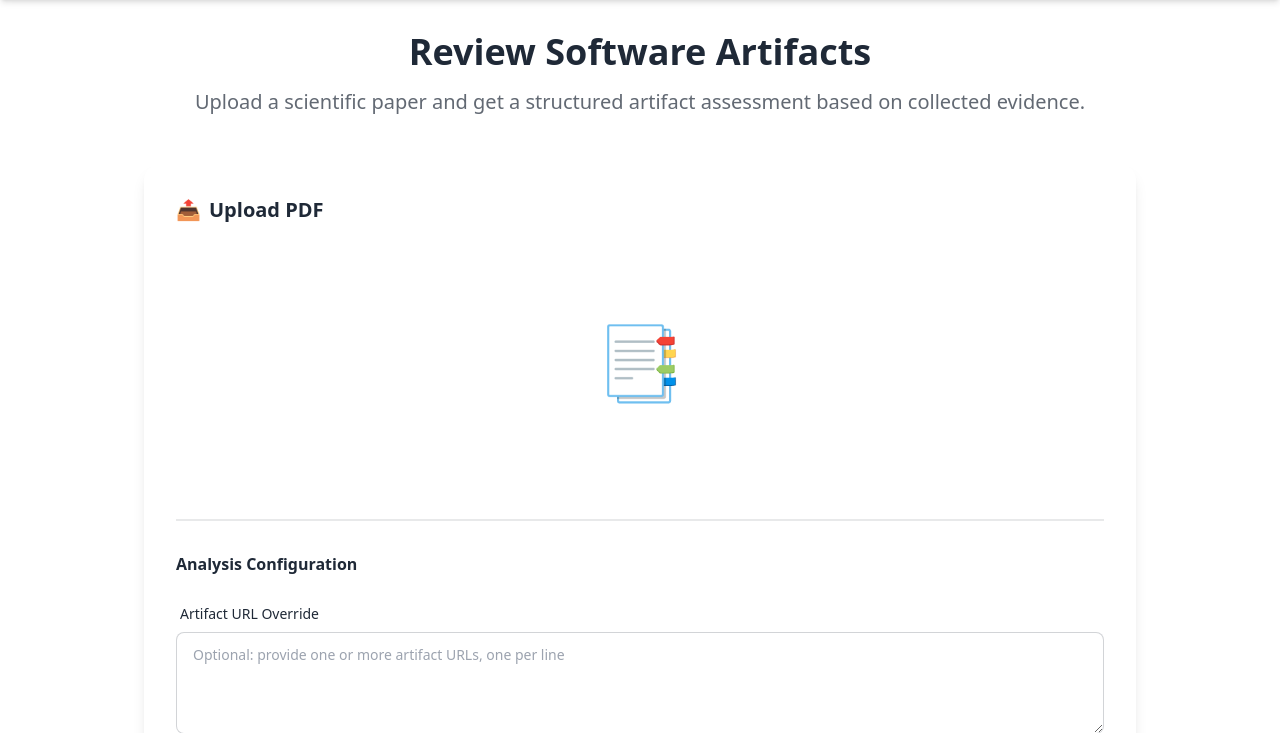
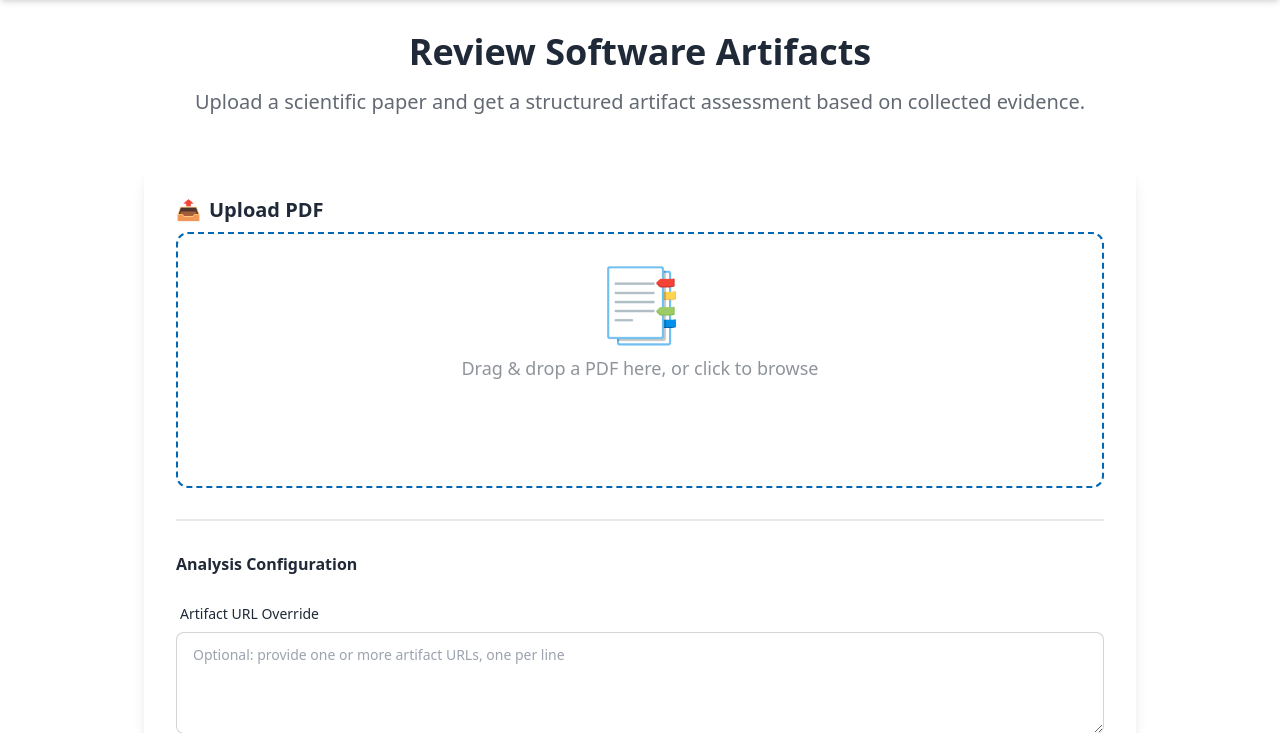
Before and after one commit to kkirchheim/aegis, a Flask app: page / in a window 1280 px wide. Shown: the part 68-801 px from the top of the page. Run offline with Flask 3, Linux system fonts and the light colour scheme; the visitor is signed in with stand-in values (Sample User, id 1); some libraries are stand-ins or nearby versions.

Commit message:
UI improvements

```diff
--- a/web/templates/index.html
+++ b/web/templates/index.html
@@ -51,11 +51,22 @@
         }
 
         .upload-area {
-            @apply relative border-2 border-dashed border-primary rounded-lg p-8 text-center cursor-pointer transition-all hover:border-primary/80 hover:bg-primary/5;
+            border: 2px dashed #0068b4;
+            border-radius: 0.75rem;
+            padding: 2rem;
+            text-align: center;
+            cursor: pointer;
+            transition: background-color 0.2s, border-color 0.2s;
+        }
+
+        .upload-area:hover {
+            background-color: rgba(0, 104, 180, 0.05);
+            border-color: rgba(0, 104, 180, 0.8);
         }
 
         .upload-area.dragover {
-            @apply border-primary/80 bg-primary/10;
+            background-color: rgba(0, 104, 180, 0.10);
+            border-color: rgba(0, 104, 180, 0.8);
         }
 
         #pdfInput {
@@ -86,10 +97,11 @@
                         <span>Upload PDF</span>
                     </h2>
 
-                    <div class="upload-area" id="uploadArea">
+                    <div class="upload-area flex items-center justify-center h-64" id="uploadArea">
                         <input type="file" id="pdfInput" accept=".pdf" style="display: none;" />
-                        <label for="pdfInput" class="upload-label cursor-pointer flex flex-col items-center justify-center w-full h-64">
+                        <label for="pdfInput" class="upload-label cursor-pointer flex flex-col items-center justify-center w-full h-full">
                             <div class="text-7xl">📑</div>
+                            <p class="text-lg text-base-content/50 mt-4">Drag & drop a PDF here, or click to browse</p>
                         </label>
                     </div>
 
```
